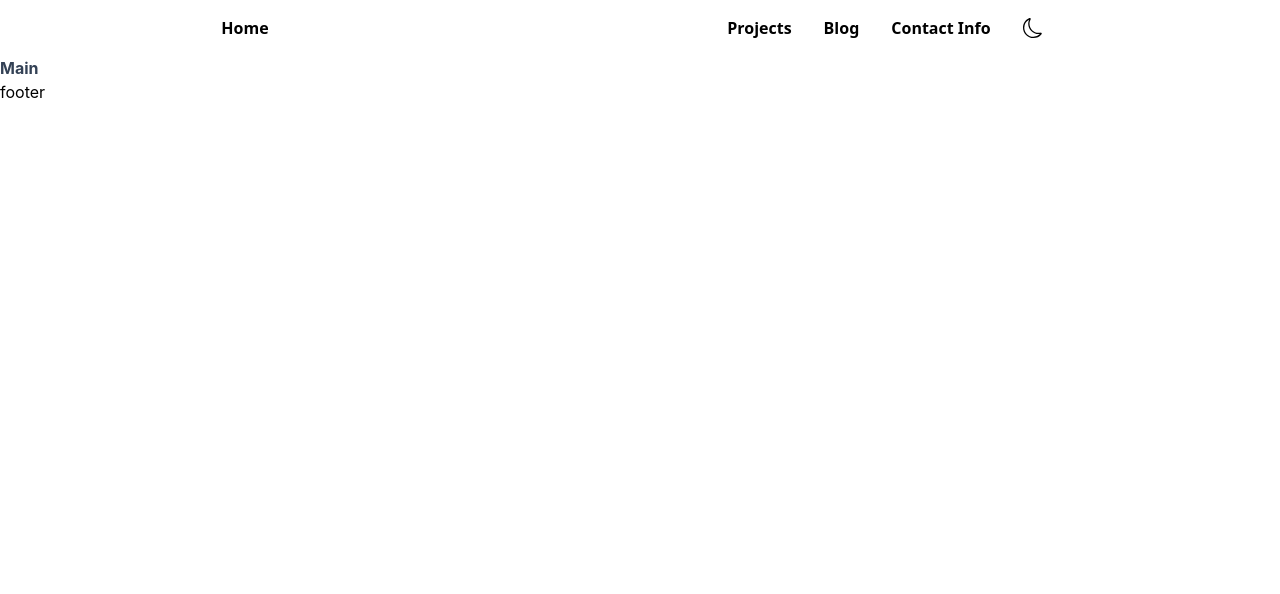
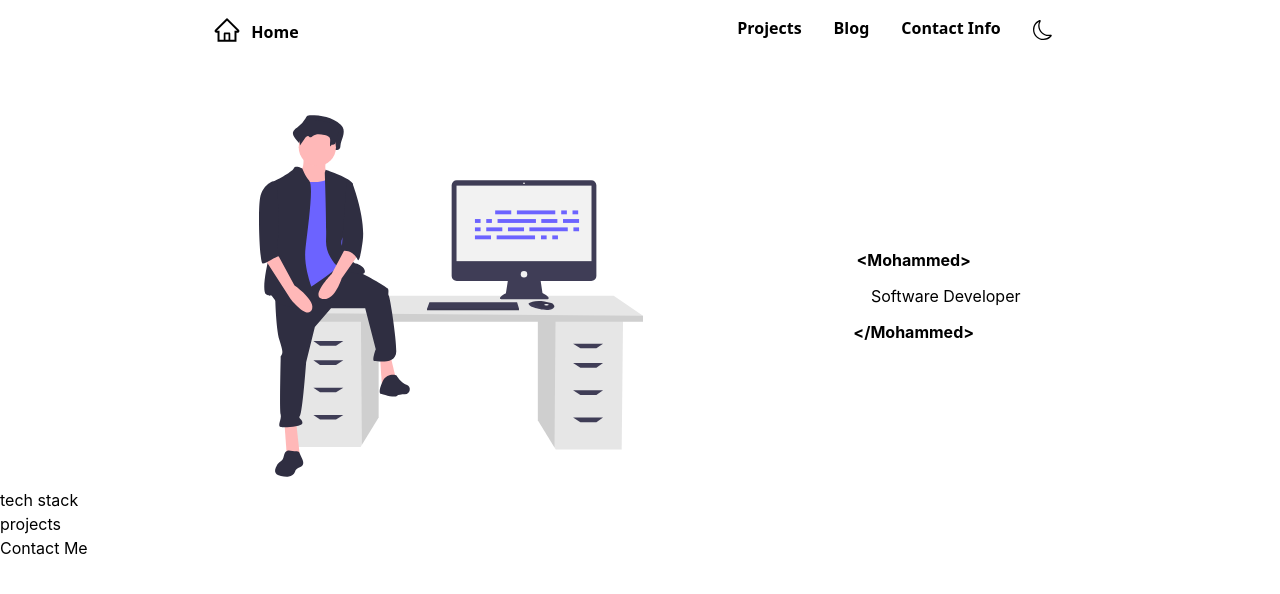
Before and after one commit to mohammedahw/portfolio-website, a Next.js app: page / in a window 1280 px wide. Shown: the top 594 px of the page. Built offline with nearby package versions, Linux system fonts and the light colour scheme.

Commit message:
added navbar and about section and created componets and installed contentful and created pages for blog

```diff
--- /dev/null
+++ b/components/About.tsx
@@ -0,0 +1,27 @@
+export default function About() {
+  return (
+    <>
+      <main className="md:flex pt-10 justify-center items-center">
+        <div className="justify-center md:flex md:justify-evenly items-center container">
+          <div className="md:mx-8 md:pl-32 flex justify-center items-center">
+            <img
+              src="feeling_proud.svg"
+              className="w-44 h-44 md:w-64 md:h-64 lg:h-96 lg:w-96"
+            />
+          </div>
+          <div className="flex flex-col justify-center items-center md:mx-8 md:pr-32">
+            <div className="mb-2 font-bold dark:text-purple-600 md:mb-3">
+              {"<Mohammed>"}
+            </div>
+            <div className="pl-12 text-center max-w-xs md:pl-16">
+              Software Developer
+            </div>
+            <div className="mt-2 font-bold dark:text-purple-600 md:mt-3">
+              {"</Mohammed>"}
+            </div>
+          </div>
+        </div>
+      </main>
+    </>
+  );
+}
--- a/components/BlogPost.tsx
+++ /dev/null
@@ -1,3 +0,0 @@
-export default function BlogPost() {
-  return <>post</>;
-}
--- a/components/Footer.tsx
+++ b/components/Footer.tsx
@@ -1,7 +1,7 @@
 export default function Footer() {
   return (
     <>
-      <footer id="footer">footer</footer>
+      <footer id="footer">Contact Me</footer>
     </>
   );
 }
--- a/components/Navbar.tsx
+++ b/components/Navbar.tsx
@@ -1,4 +1,11 @@
 import { BsSun, BsMoon } from "react-icons/bs";
+import {
+  AiFillHome,
+  AiOutlineHome,
+  AiFillCloseCircle,
+  AiOutlineCloseCircle,
+} from "react-icons/ai";
+import { FiMenu } from "react-icons/fi";
 import { useTheme } from "next-themes";
 import { useState, useEffect } from "react";
 import Link from "next/link";
@@ -6,6 +13,7 @@ import Link from "next/link";
 export default function Navbar() {
   const { systemTheme, theme, setTheme } = useTheme();
   const [mounted, setMounted] = useState(false);
+  const [navOpen, setNavOpen] = useState(false);
 
   useEffect(() => {
     setMounted(true);
@@ -33,26 +41,49 @@ export default function Navbar() {
     }
   };
 
+  const renderMenuIcons = () => {
+    if (navOpen) {
+      return <AiOutlineCloseCircle className="h-6 w-6 md:h-8 md:w-8" />;
+    } else {
+      return <FiMenu className="h-6 w-6 md:w-8 md:h-8" />;
+    }
+  };
+
   return (
     <>
       <nav className="py-4 dark:text-white font-bold font-sans flex justify-center items-center">
         <div className="flex flex-row container justify-around">
+          <Link href={"/"}>
+            <div className="flex md:justify-center md:items-center">
+              <AiOutlineHome className="mt-[1px] mr-2 hover:cursor-pointer h-6 w-6 md:mt-0 md:w-8 md:h-8 pb-1" />
+              <div>Home</div>
+            </div>
+          </Link>
           <div className="">
-            <Link href={"/"}>Home</Link>
+            <div
+              className="md:hidden hover:cursor-pointer flex justify-center items-center container"
+              onClick={() => setNavOpen(!navOpen)}
+            >
+              {renderMenuIcons()}
             </div>
-          <div className="">
-            <ul className="container flex flex-row list-none ml-auto justify-center align-middle items-center">
+            <div
+              className={`md:flex flex-grow items-center ${
+                navOpen ? "flex" : "hidden"
+              }`}
+            >
+              <ul className="flex flex-col md:flex-row list-none">
                 <li className="mx-4">
-                <Link href={"#projects"}>Projects</Link>
+                  <Link href={"/#projects"}>Projects</Link>
                 </li>
                 <li className="mx-4">
                   <Link href={"/blog"}>Blog</Link>
                 </li>
                 <li className="mx-4">
-                <Link href={"#footer"}>Contact Info</Link>
+                  <Link href={"/#footer"}>Contact Info</Link>
                 </li>
-              <li className="mx-4">{mounted && renderThemeChanger()}</li>
+                <li className="mx-4 pt-1">{mounted && renderThemeChanger()}</li>
               </ul>
+            </div>
           </div>
         </div>
       </nav>
--- a/components/Projects.tsx
+++ b/components/Projects.tsx
@@ -1,3 +1,7 @@
 export default function Projects() {
-  return <>Projects</>;
+  return (
+    <>
+      <div>projects</div>
+    </>
+  );
 }
--- a/components/Technologies.tsx
+++ b/components/Technologies.tsx
@@ -1,3 +1,7 @@
 export default function Technologies() {
-  return <>tech stack</>;
+  return (
+    <>
+      <div>tech stack</div>
+    </>
+  );
 }
--- a/package.json
+++ b/package.json
@@ -8,7 +8,7 @@
     "lint": "next lint"
   },
   "dependencies": {
-    "firebase": "^9.6.8",
+    "contentful": "^9.1.18",
     "next": "12.0.8",
     "next-themes": "^0.1.1",
     "react": "17.0.2",
--- /dev/null
+++ b/pages/blog/[postId].tsx
@@ -0,0 +1,3 @@
+export default function BlogPage() {
+  return <>Post</>;
+}
--- a/pages/index.tsx
+++ b/pages/index.tsx
@@ -1,6 +1,9 @@
 import type { NextPage } from "next";
 import Head from "next/head";
+import About from "../components/About";
 import Footer from "../components/Footer";
+import Projects from "../components/Projects";
+import Technologies from "../components/Technologies";
 
 const Home: NextPage = () => {
   return (
@@ -10,9 +13,9 @@ const Home: NextPage = () => {
         <meta name="portfolio website" content="portfolio website" />
         <link rel="icon" href="/favicon.ico" />
       </Head>
-      <main className="">
-        <h1 className="font-bold text-slate-700">Main</h1>
-      </main>
+      <About />
+      <Technologies />
+      <Projects />
       <Footer />
     </>
   );
--- a/styles/globals.css
+++ b/styles/globals.css
@@ -18,3 +18,7 @@ a {
 * {
   box-sizing: border-box;
 }
+
+.dark {
+  background-color: #1c1d36;
+}
```
Also changed, not shown: pages/blog/index.tsx (renamed from pages/blog.tsx), public/feeling_proud.svg (added), 1 other file (tests, documents, lock files or other folders). Lines whose indentation alone changed are shown as unchanged.
